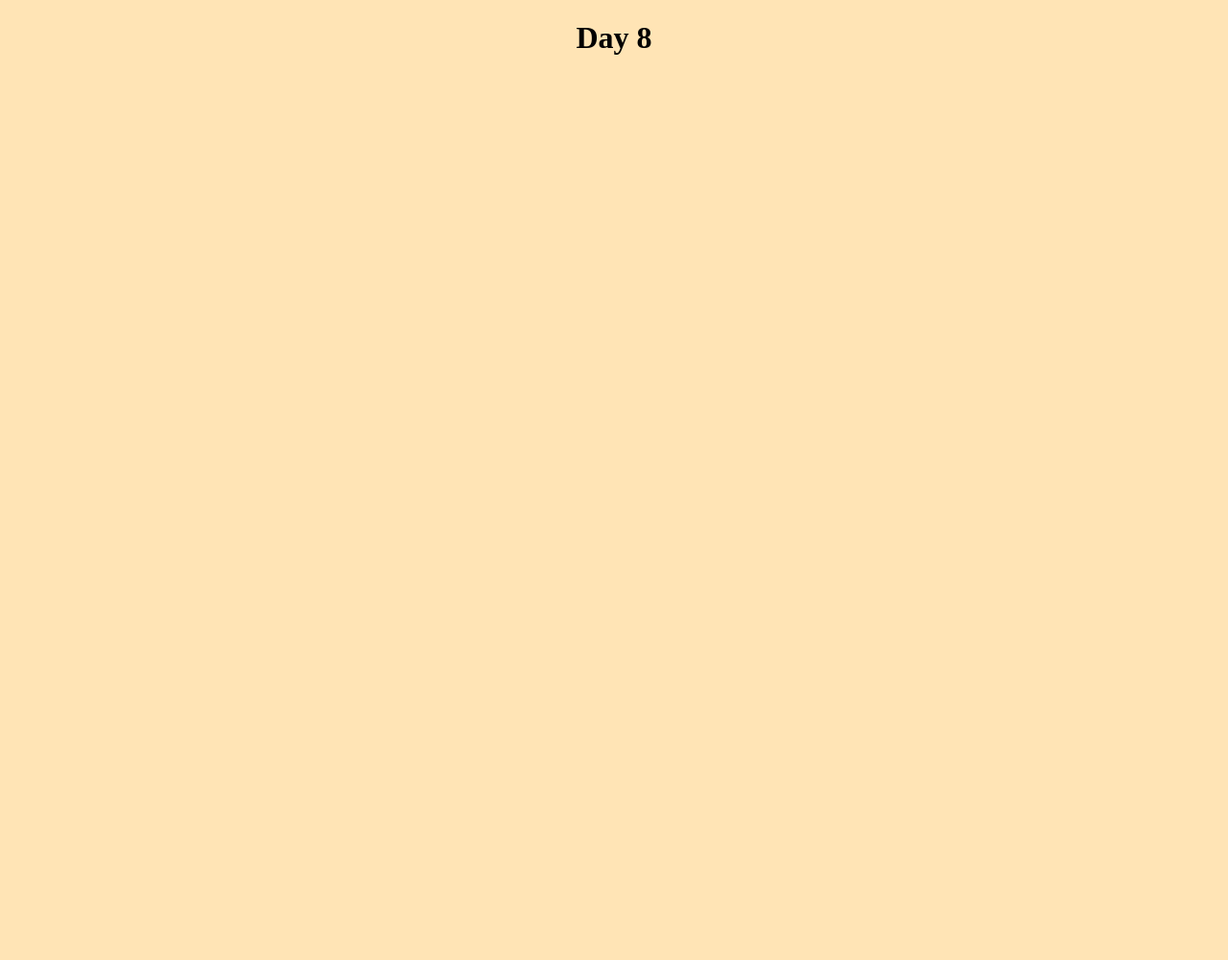
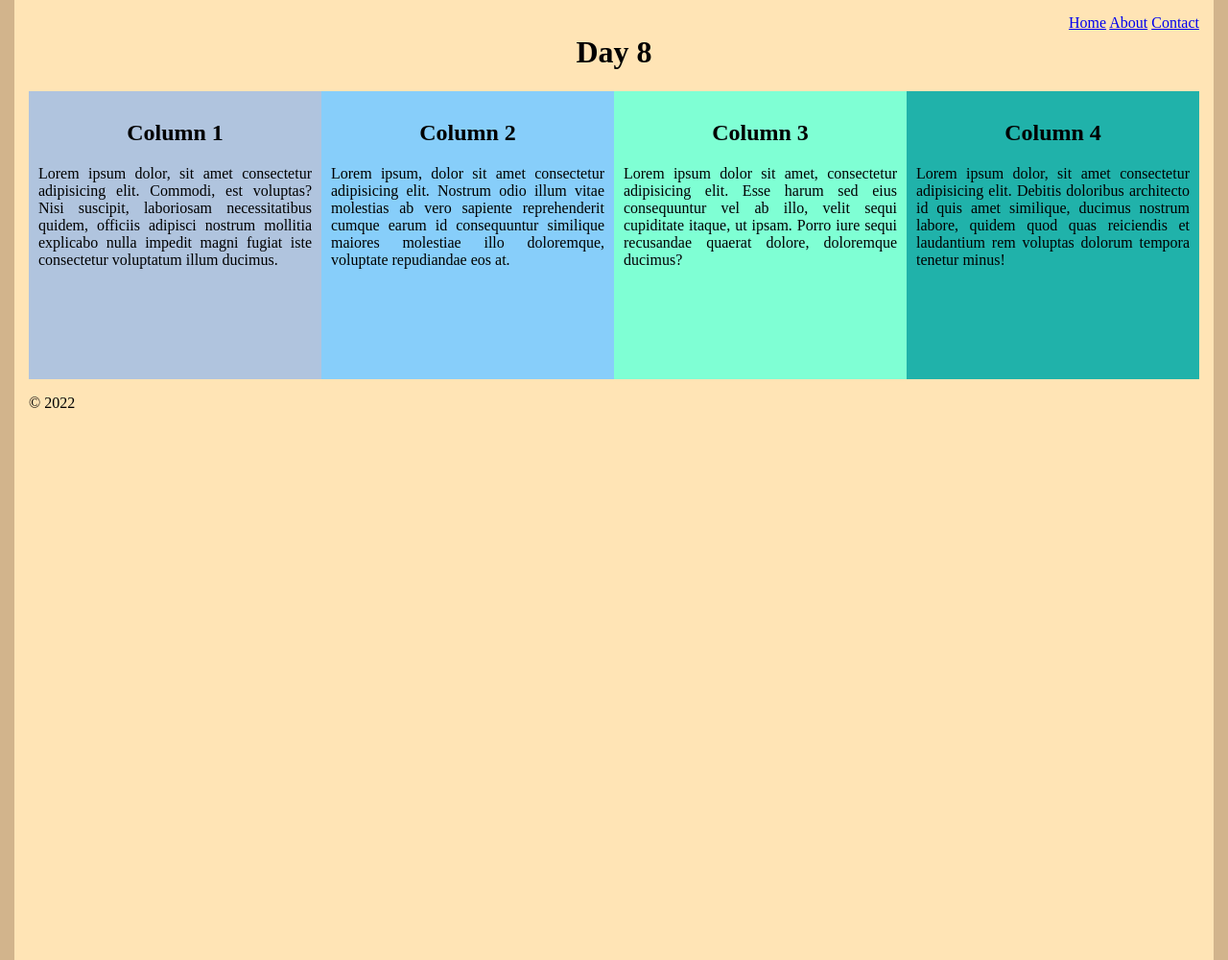
Before and after one commit to TrixyParra/Day-8, a plain HTML site: page index.html in a window 1280 px wide. Shown: the whole page at 96% size. Before the commit the page ends 800 px from the top, so only its background shows below. Drawn offline with Linux system fonts and the light colour scheme.

Commit message:
Added About and Contact page, container, nav, footer, updated css

```diff
--- a/css/styles.css
+++ b/css/styles.css
@@ -1,7 +1,47 @@
 body {
-    background-color: moccasin;
+    background-color: tan;
+    margin: auto;
+    padding: auto;
 }
 
-h1 {
+.container {
+    width: 1250px;
+    background-color: moccasin;
+    margin: auto;
+    padding: 15px;
+    height: 1000px;
+}
+
+/* Keeps everything in place regardless of margin or padding, etc. */
+* {
+    box-sizing: border-box;
+}
+
+/* 4 columns that float next to each other */
+.column {
+    float: left;
+    width: 25%;
+    padding: 10px;
+    height: 300px;
+}
+
+/* Clear floats after the columns */
+.row:after {
+    content: "";
+    display: table;
+    clear: both;
+}
+
+nav {
+    float: right;
+    position: sticky;
+    top: 0px;
+}
+
+h1, h2 {
     text-align: center;
 }
+
+p {
+    text-align: justify;
+}
--- a/index.html
+++ b/index.html
@@ -9,8 +9,38 @@
 
 </head>
 <body>
+    <div class="container">
 
-    <h1>Day 8</h1>
+        <nav>
+            <a href="/index.html">Home</a>
+            <a href="/about.html">About</a>
+            <a href="/contact.html">Contact</a>
+        </nav>
 
+        <h1>Day 8</h1>
+
+        <main class="row">
+            <div class="column" style="background-color: lightsteelblue;">
+                <h2>Column 1</h2>
+                <p>Lorem ipsum dolor, sit amet consectetur adipisicing elit. Commodi, est voluptas? Nisi suscipit, laboriosam necessitatibus quidem, officiis adipisci nostrum mollitia explicabo nulla impedit magni fugiat iste consectetur voluptatum illum ducimus.</p>
+            </div>
+            <div class="column" style="background-color: lightskyblue;">
+                <h2>Column 2</h2>
+                <p>Lorem ipsum, dolor sit amet consectetur adipisicing elit. Nostrum odio illum vitae molestias ab vero sapiente reprehenderit cumque earum id consequuntur similique maiores molestiae illo doloremque, voluptate repudiandae eos at.</p>
+            </div>
+            <div class="column" style="background-color: aquamarine;">
+                <h2>Column 3</h2>
+                <p>Lorem ipsum dolor sit amet, consectetur adipisicing elit. Esse harum sed eius consequuntur vel ab illo, velit sequi cupiditate itaque, ut ipsam. Porro iure sequi recusandae quaerat dolore, doloremque ducimus?</p>
+            </div>
+            <div class="column" style="background-color: lightseagreen;">
+                <h2>Column 4</h2>
+                <p>Lorem ipsum dolor, sit amet consectetur adipisicing elit. Debitis doloribus architecto id quis amet similique, ducimus nostrum labore, quidem quod quas reiciendis et laudantium rem voluptas dolorum tempora tenetur minus!</p>
+            </div>
+        </main>
+
+        <footer>
+            <p>&copy; 2022</p>
+        </footer>
+    </div>
 </body>
 </html>
```
Also changed, not shown: about.html (added, +26 -0 lines), contact.html (added, +26 -0 lines).
